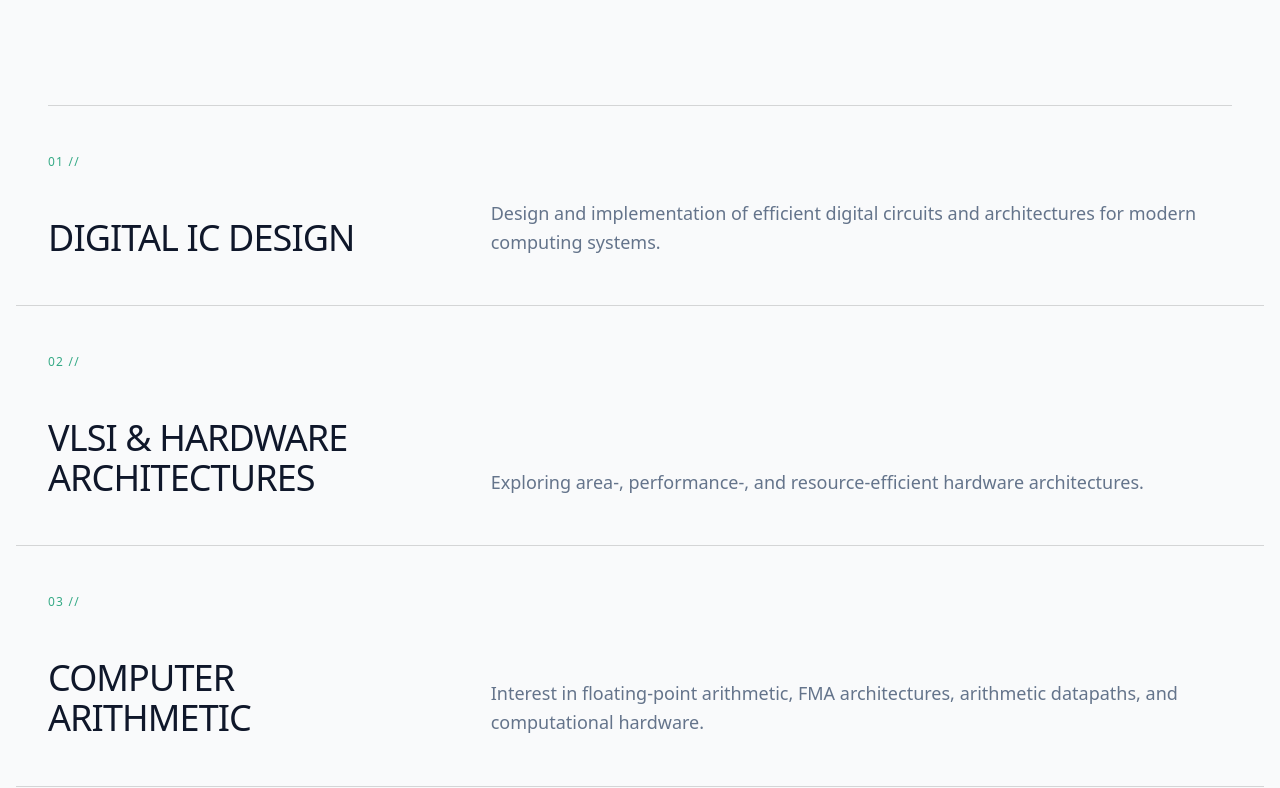
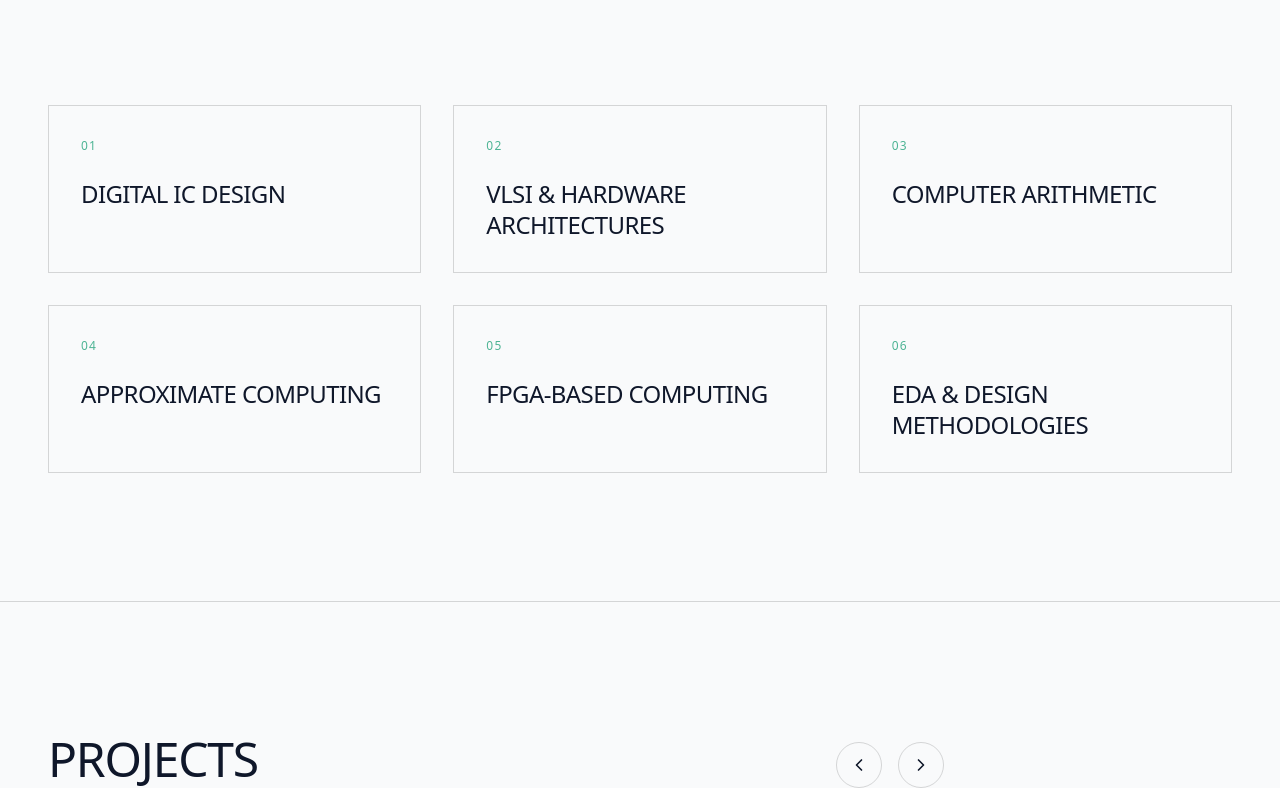
Before and after one commit to Rudra-learner/deba, a Next.js app: page / in a window 1280 px wide. Shown: the part 1835-2623 px from the top of the page. Built offline with nearby package versions, Linux system fonts and the light colour scheme.

Commit message:
UI Feature: Restore grid box layout for Research Interests and remove descriptions

```diff
--- a/src/components/ui/ResearchInterests.tsx
+++ b/src/components/ui/ResearchInterests.tsx
@@ -12,25 +12,15 @@ export function ResearchInterests() {
         </h3>
       </div>
 
-      <div className="flex flex-col border-t border-[var(--color-border)]">
+      <div className="grid grid-cols-1 md:grid-cols-2 lg:grid-cols-3 gap-8">
         {PORTFOLIO_DATA.researchInterests.map((interest, idx) => (
-          <div
-            key={idx}
-            className="group flex flex-col md:flex-row py-8 md:py-12 border-b border-[var(--color-border)] hover:bg-[var(--foreground)] hover:text-[var(--background)] transition-colors duration-500 px-4 md:px-8 -mx-4 md:-mx-8 cursor-default"
-          >
-            <div className="md:w-1/3 flex flex-col justify-between mb-4 md:mb-0 pr-4">
-              <span className="text-xs font-mono tracking-widest uppercase text-[var(--color-accent)] group-hover:text-[var(--background)] opacity-80 mb-4 md:mb-12">
-                0{idx + 1} //
-              </span>
-              <h4 className="text-2xl md:text-3xl lg:text-4xl font-medium tracking-tight uppercase leading-[1.1]">
-                {interest.title}
-              </h4>
+          <div key={idx} className="flex flex-col p-8 border border-[var(--color-border)] bg-[var(--background)] hover:border-[var(--color-accent)] hover:shadow-[0_0_15px_rgba(var(--color-accent-rgb),0.1)] transition-all duration-300 group cursor-default">
+            <div className="text-xs font-mono tracking-widest text-[var(--color-accent)] uppercase mb-6 opacity-70 group-hover:opacity-100 transition-opacity">
+              0{idx + 1}
             </div>
-            <div className="md:w-2/3 md:pl-12 flex items-end">
-              <p className="text-base md:text-lg font-light leading-relaxed text-[var(--color-muted)] group-hover:text-[var(--background)] group-hover:opacity-90 transition-colors duration-500">
-                {interest.description}
-              </p>
-            </div>
+            <h4 className="text-xl md:text-2xl font-medium tracking-tight uppercase leading-[1.3] text-[var(--foreground)] group-hover:text-[var(--color-accent)] transition-colors">
+              {interest.title}
+            </h4>
           </div>
         ))}
       </div>
```
